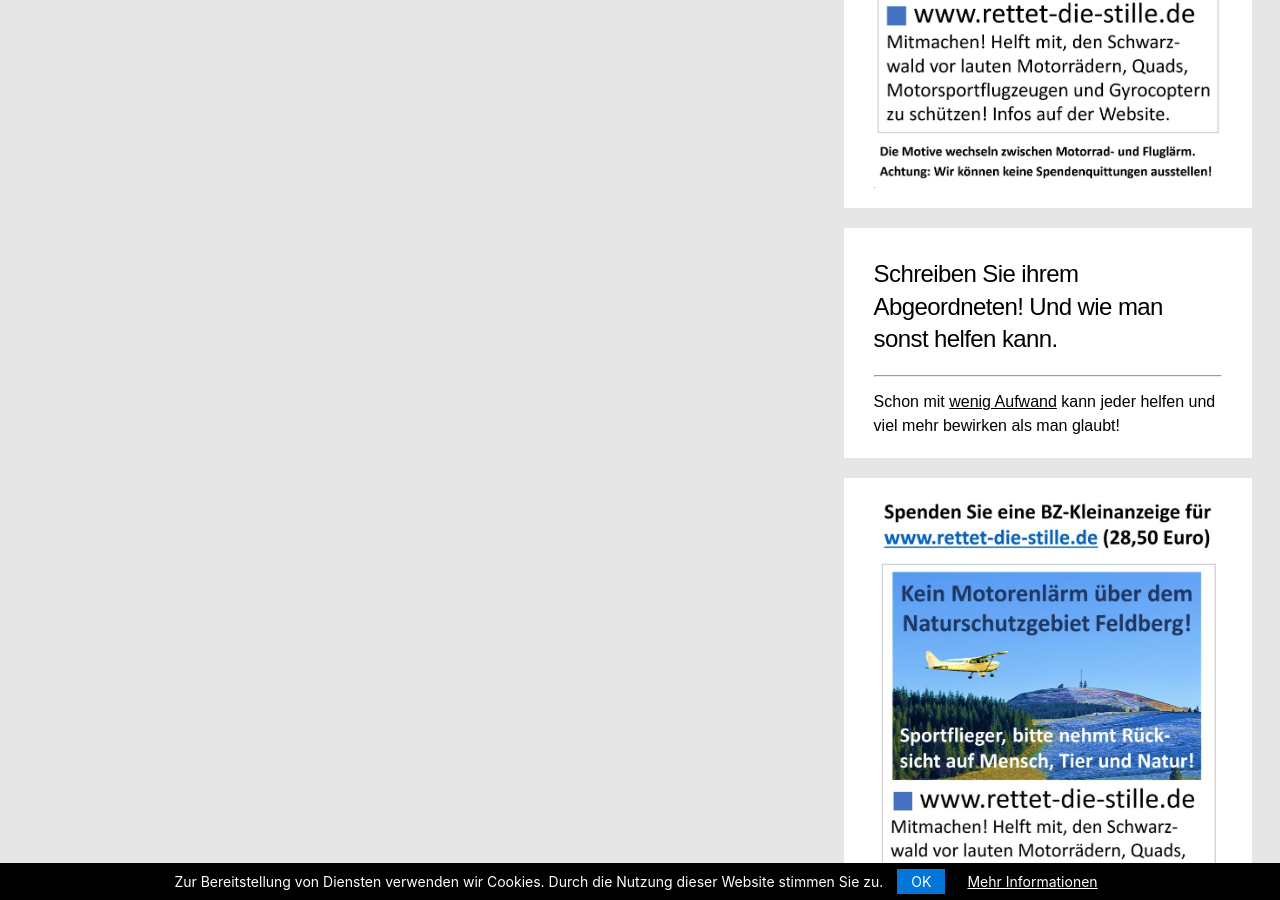
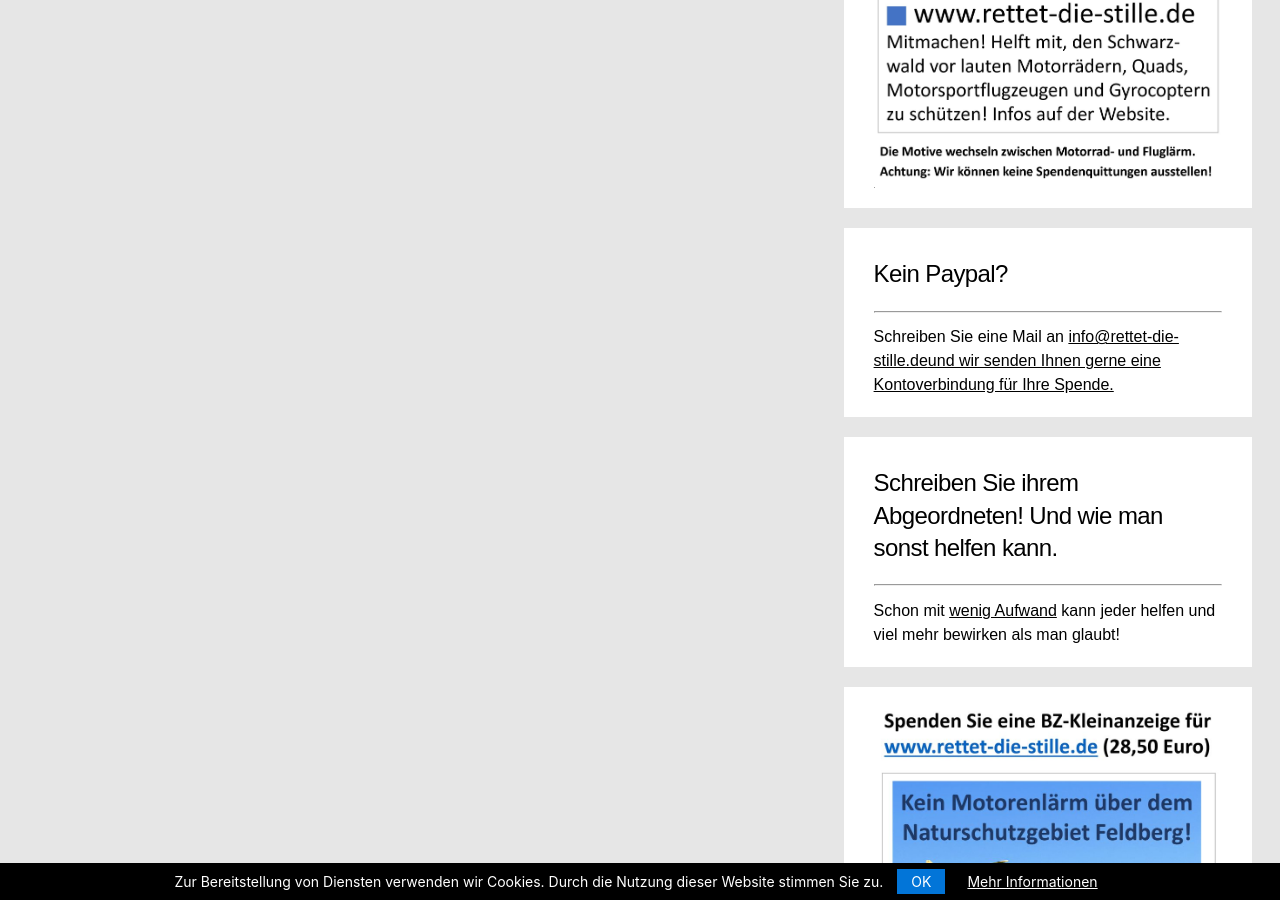
Before and after one commit to rettet-die-stille/rettet-die-stille.github.io, a Jekyll site: the page built from thankyou.md, in a window 1280 px wide and 900 px high, scrolled down 547 px. Built offline with Jekyll 4.4.1, drawn with Linux system fonts in a browser that asks for light colours.

Commit message:
Update defaultmodern.html

```diff
--- a/_layouts/defaultmodern.html
+++ b/_layouts/defaultmodern.html
@@ -101,9 +101,14 @@ layout: default
         <div class="card">
           <form action="https://www.paypal.com/donate" method="post" target="_top">
             <input type="hidden" name="hosted_button_id" value="2CGLBY3C2FMB8" />
-            <input type="image" src="https://www.rettet-die-stille.de/assets/images/donate2.jpg" style="width:100%;max-width:500px;border:0" name="submit" title="PayPal - The safer, easier way to pay online!" alt="Donate with PayPal button" />
+            <input type="image" src="https://www.rettet-die-stille.de/assets/images/donate2.jpg" style="width:100%;max-width:500px;border:0" name="submit" title="PayPal - Einfach und sicher online zahlen!" alt="Donate with PayPal button" />
             <img alt="" style="border:0" src="https://www.paypal.com/de_DE/i/scr/pixel.gif" width="1" height="1" />
           </form>
+        </div>
+        <div class="card">
+          <h2>Kein Paypal?</h2>
+          <hr>
+          <p>Schreiben Sie eine Mail an <span style='text-decoration: underline;'><a href="mailto:info@rettet-die-stille.de">info@rettet-die-stille.de</a>und wir senden Ihnen gerne eine Kontoverbindung für Ihre Spende.</p>
         </div>
         <div class="card">
           <h2><a href="/was-kann-ich-tun.html">Schreiben Sie ihrem Abgeordneten! Und wie man sonst helfen kann.</a></h2>
@@ -113,7 +118,7 @@ layout: default
         <div class="card">
           <form action="https://www.paypal.com/donate" method="post" target="_top">
             <input type="hidden" name="hosted_button_id" value="2CGLBY3C2FMB8" />
-            <input type="image" src="https://www.rettet-die-stille.de/assets/images/donate.jpg" style="width:100%;max-width:500px;border:0" name="submit" title="PayPal - The safer, easier way to pay online!" alt="Donate with PayPal button" />
+            <input type="image" src="https://www.rettet-die-stille.de/assets/images/donate.jpg" style="width:100%;max-width:500px;border:0" name="submit" title="PayPal - Einfach und sicher online zahlen!" alt="Donate with PayPal button" />
             <img alt="" style="border:0" src="https://www.paypal.com/de_DE/i/scr/pixel.gif" width="1" height="1" />
           </form>
         </div>
```
